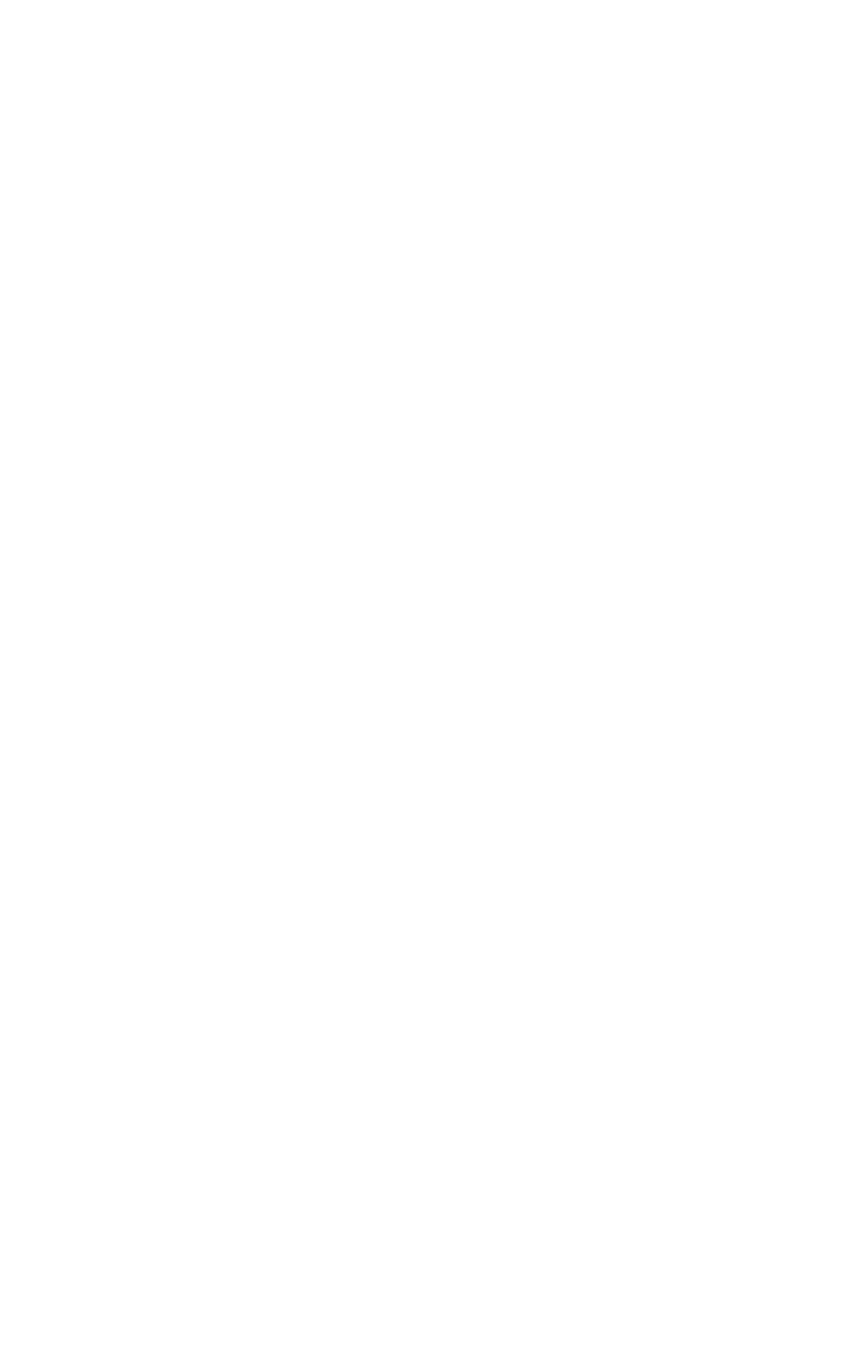
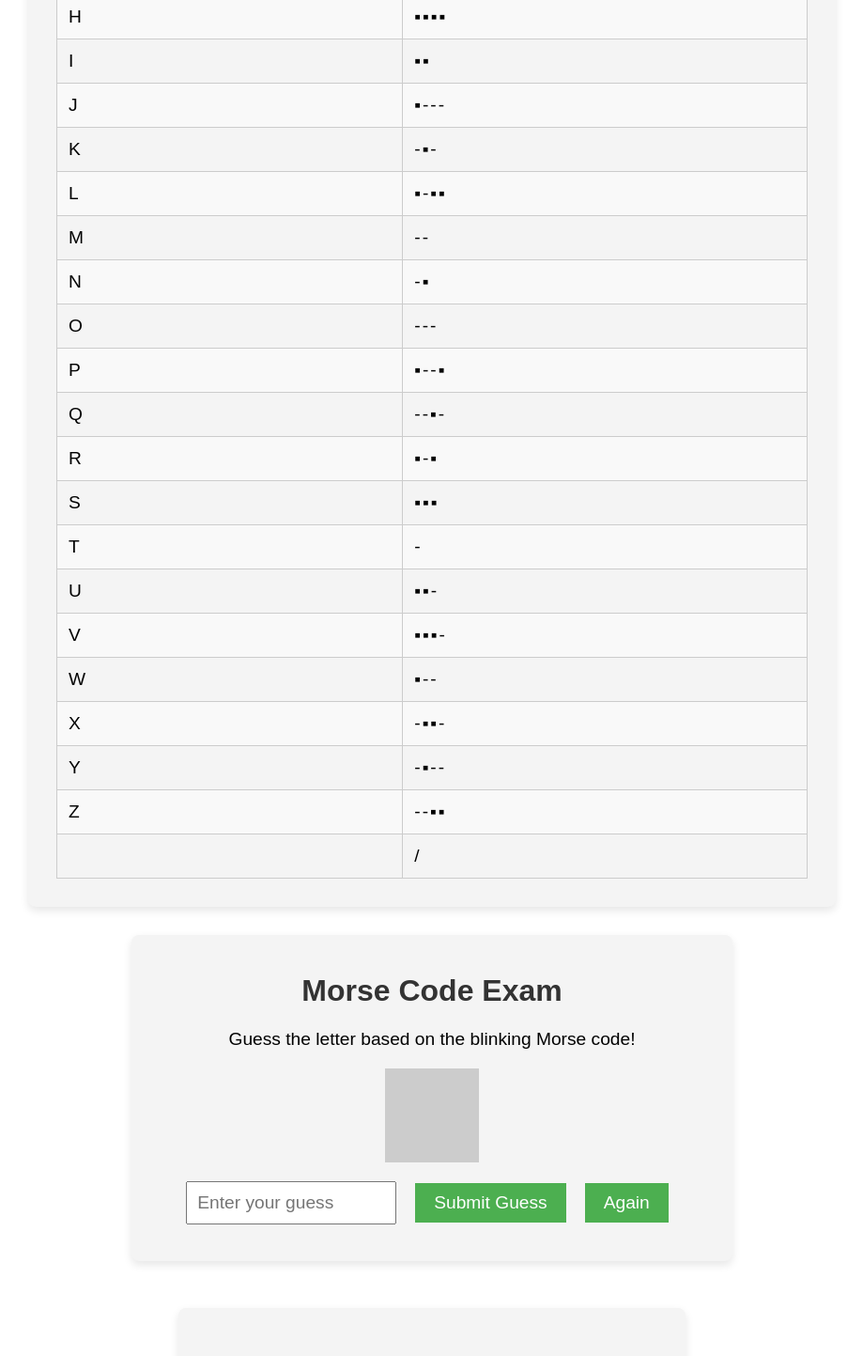
Before and after one commit to SarcasticSphinx/MorseCode, a React (Vite) app: page / in a window 1280 px wide. Shown: the part 1000-2443 px from the top of the page at 94% size, without its empty margins (180-1099 px from the left). Before the commit the page ends 800 px from the top, so only its background shows below. Built offline with nearby package versions, Linux system fonts and the light colour scheme.

Commit message:
added home page and exam module

```diff
--- /dev/null
+++ b/data/examSheet.js
@@ -0,0 +1 @@
+const examSheet = {}
--- a/data/morseCode.js
+++ b/data/morseCode.js
@@ -1,42 +1,44 @@
-const MORSE_CODE_DICT = {
-  A: "▪--",
-  B: "--▪▪▪",
-  C: "--▪--",
-  D: "--▪▪",
+export const MORSE_CODE_DICT = {
+  A: "▪-",
+  B: "-▪▪▪",
+  C: "-▪-▪",
+  D: "-▪▪",
   E: "▪",
-  F: "▪▪--▪",
+  F: "▪▪-▪",
   G: "--▪",
   H: "▪▪▪▪",
   I: "▪▪",
   J: "▪---",
-  K: "--▪",
-  L: "▪--▪",
+  K: "-▪-",
+  L: "▪-▪▪",
   M: "--",
-  N: "--▪",
+  N: "-▪",
   O: "---",
   P: "▪--▪",
-  Q: "--▪--",
-  R: "▪--",
+  Q: "--▪-",
+  R: "▪-▪",
   S: "▪▪▪",
-  T: "--",
-  U: "▪▪--",
-  V: "▪▪▪--",
+  T: "-",
+  U: "▪▪-",
+  V: "▪▪▪-",
   W: "▪--",
-  X: "--▪▪-",
-  Y: "--▪--",
+  X: "-▪▪-",
+  Y: "-▪--",
   Z: "--▪▪",
   1: "▪----",
   2: "▪▪---",
   3: "▪▪▪--",
   4: "▪▪▪▪-",
   5: "▪▪▪▪▪",
-  6: "--▪▪▪▪",
-  7: "---▪▪▪",
-  8: "----▪▪",
-  9: "-----▪",
+  6: "-▪▪▪▪",
+  7: "--▪▪▪",
+  8: "---▪▪",
+  9: "----▪",
   0: "-----",
-  " ": "/",
+  " ": "/"
 };
+
+
 
 
 
--- a/src/App.jsx
+++ b/src/App.jsx
@@ -1,12 +1,15 @@
-import MorseConverter from "./MorseConverter";
+import MorseConverter from "./Converter/MorseConverter";
+import MorseHomePage from "./Home Page/Home.jsx";
+import MorseExam from "./Morse Exam/MorseExam.jsx";
 
 function App() {
-
   return (
     <>
+      <MorseHomePage />
+      <MorseExam />
       <MorseConverter />
     </>
-  )
+  );
 }
 
-export default App
+export default App;
--- a/src/MorseConverter.jsx
+++ b/src/Converter/MorseConverter.jsx
@@ -1,5 +1,5 @@
 import React, { useState } from "react";
-import { textToMorse, morseToText } from "../data/morseCode";
+import { textToMorse, morseToText } from "../../data/morseCode";
 import "./MorseConverter.css";
 
 const MorseConverter = () => {
@@ -30,7 +30,9 @@ const MorseConverter = () => {
       <button className="convert-button" onClick={handleMorseToText}>
         Morse to Text
       </button>
-      <p className="output">Output: <span className="output-code">{output}</span></p>
+      <p className="output">
+        Output: <span className="output-code">{output}</span>
+      </p>
     </div>
   );
 };
--- /dev/null
+++ b/src/Home Page/Home.css
@@ -0,0 +1,54 @@
+/* Container styling */
+.morse-homepage {
+  font-family: 'Arial', sans-serif;
+  background-color: #f4f4f4;
+  padding: 30px;
+  max-width: 800px;
+  margin: 30px auto;
+  border-radius: 8px;
+  box-shadow: 0 4px 10px rgba(0, 0, 0, 0.1);
+  text-align: center;
+
+  }
+
+  /* Title styling */
+  .title {
+  font-size: 2.5rem;
+  color: #333;
+  margin-bottom: 20px;
+  }
+
+  /* Table styling */
+  .morse-table {
+  width: 100%;
+  border-collapse: collapse;
+  margin-top: 20px;
+  text-align: left;
+
+  }
+  .morse-table td{
+    letter-spacing: 0.1em; /* Added letter spacing */
+
+  }
+  .morse-table th, .morse-table td {
+  padding: 12px;
+  border: 1px solid #ccc;
+  }
+
+  .morse-table th {
+  background-color: #4a90e2;
+  color: white;
+  }
+
+  .morse-table tr:nth-child(even) {
+  background-color: #f9f9f9;
+  }
+
+  .morse-table tr:hover {
+  background-color: #f1f1f1;
+  }
+
+  /* Additional table styling */
+  .morse-table td {
+  font-size: 1.2rem;
+  }
--- /dev/null
+++ b/src/Home Page/Home.jsx
@@ -0,0 +1,28 @@
+import {MORSE_CODE_DICT} from "../../data/morseCode";
+import "./Home.css";
+
+const MorseHomePage = () => {
+    return (
+      <div className="morse-homepage">
+        <h1 className="title">Morse Code Dictionary</h1>
+        <table className="morse-table">
+          <thead>
+            <tr>
+              <th>Character</th>
+              <th>Morse Code</th>
+            </tr>
+          </thead>
+          <tbody>
+            {Object.entries(MORSE_CODE_DICT).map(([key, value]) => (
+              <tr key={key}>
+                <td>{key}</td>
+                <td>{value}</td>
+              </tr>
+            ))}
+          </tbody>
+        </table>
+      </div>
+    );
+  };
+
+  export default MorseHomePage;
--- /dev/null
+++ b/src/Morse Exam/MorseExam.css
@@ -0,0 +1,61 @@
+/* Container for the exam */
+.exam-container {
+    font-family: 'Arial', sans-serif;
+    background-color: #f4f4f4;
+    padding: 20px;
+    max-width: 600px;
+    margin: 30px auto;
+    border-radius: 8px;
+    box-shadow: 0 4px 10px rgba(0, 0, 0, 0.1);
+    text-align: center;
+  }
+
+  h1 {
+    font-size: 2rem;
+    color: #333;
+  }
+
+  .instruction {
+    font-size: 1.2rem;
+    margin-top: 10px;
+  }
+
+  .morse-blink {
+    width: 100px;
+    height: 100px;
+    margin: 20px auto;
+    background-color: #ccc;
+    transition: background-color 0.2s ease;
+  }
+
+  .morse-blink.blink {
+    background-color: #4CAF50; /* Green color when blinking */
+  }
+
+  input {
+    padding: 10px;
+    font-size: 1.2rem;
+    width: 200px;
+    margin-right: 10px;
+  }
+
+  button {
+    padding: 10px 20px;
+    margin: 0 10px;
+    font-size: 1.2rem;
+    background-color: #4CAF50;
+    color: white;
+    border: none;
+    cursor: pointer;
+    transition: background-color 0.3s ease;
+  }
+
+  button:hover {
+    background-color: #45a049;
+  }
+
+  .feedback {
+    margin-top: 10px;
+    font-size: 1.2rem;
+    color: #333;
+  }
--- /dev/null
+++ b/src/Morse Exam/MorseExam.jsx
@@ -0,0 +1,81 @@
+import { MORSE_CODE_DICT } from "../../data/morseCode";
+import { useEffect, useState } from "react";
+import "./MorseExam.css";
+
+//the space between dots and dashes that are part of the same letter is one second. the space between different letters is three seconds. the space between different words is seven seconds.
+
+const MorseExam = () => {
+    const [morseLetter, setMorseLetter] = useState("");
+    const [userGuess, setUserGuess] = useState("");
+    const [isBlinking, setIsBlinking] = useState(false);
+    const [currentMorse, setCurrentMorse] = useState("");
+    const [feedback, setFeedback] = useState("");
+
+    const startExam = () => {
+        const letters = Object.keys(MORSE_CODE_DICT);
+        const randomLetter = letters[Math.floor(Math.random() * letters.length)];
+        setMorseLetter(randomLetter);
+        setCurrentMorse(MORSE_CODE_DICT[randomLetter]);
+
+        const blinkMorseCode = (morse) => {
+            let index = 0;
+            const interval = setInterval(() => {
+                if (index >= morse.length) {
+                    clearInterval(interval);
+                    setIsBlinking(false);
+                } else {
+                    setIsBlinking(true);
+                    setTimeout(() => {
+                        setIsBlinking(false);
+                    }, morse[index] === "▪" ? 200 : 600); // Short blink for dot, long blink for dash
+                    index++;
+                }
+            }, 1000); // Interval between blinks
+        };
+
+        blinkMorseCode(currentMorse);
+    };
+
+    useEffect(() => {
+        startExam();
+    }, []);
+
+    const handleGuess = () => {
+        if (userGuess.toUpperCase() === morseLetter) {
+            setFeedback("Correct!");
+        } else {
+            setFeedback("Incorrect! Try again.");
+        }
+        setUserGuess("");
+    };
+
+    const handleAgain = () => {
+        setFeedback("");
+        setUserGuess("");
+        startExam();
+    };
+
+    return (
+        <div className="exam-container">
+            <h1>Morse Code Exam</h1>
+            <p className="instruction">
+                Guess the letter based on the blinking Morse code!
+            </p>
+
+            <div className={`morse-blink ${isBlinking ? "blink" : ""}`}></div>
+
+            <input
+                type="text"
+                value={userGuess}
+                onChange={(e) => setUserGuess(e.target.value)}
+                placeholder="Enter your guess"
+            />
+            <button onClick={handleGuess}>Submit Guess</button>
+            <button onClick={handleAgain}>Again</button>
+
+            <p className="feedback">{feedback}</p>
+        </div>
+    );
+};
+
+export default MorseExam;
```
Also changed, not shown: src/Converter/MorseConverter.css (renamed from src/MorseConverter.css).
